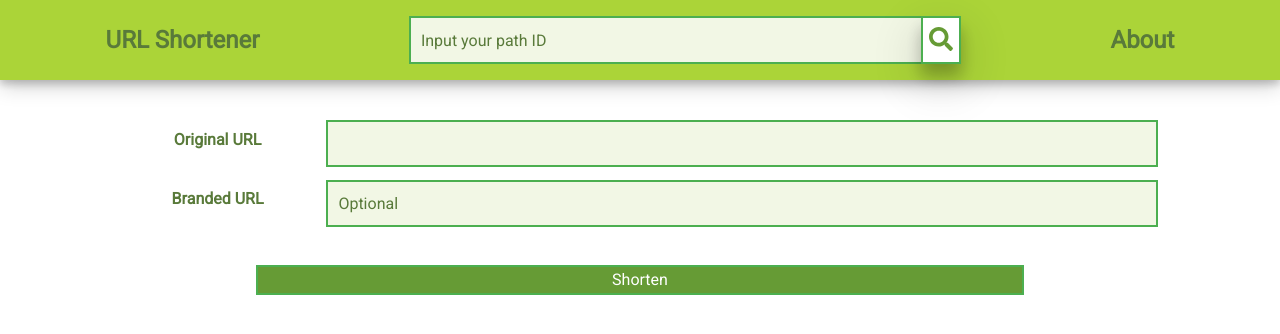
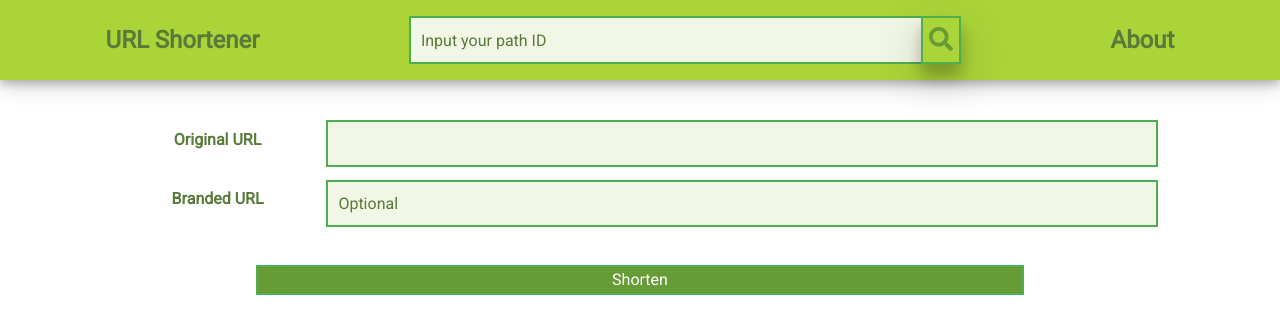
Before and after one commit to peilin97/ge-dun-peilin-guo-a3-client-cs5610, a React (Create React App) app: page / in a window 1280 px wide. In both pictures the pointer is over the button 940 px from the left and 40 px from the top of the page. Shown: the top 334 px of the page. Built offline with nearby package versions, Linux system fonts and the light colour scheme.

Commit message:
fix button background color

```diff
--- a/src/home/home.css
+++ b/src/home/home.css
@@ -121,7 +121,6 @@
 }
 
 .copyButton {
-    background-color: white;
     border: 0;
     font-weight: bold;
     cursor: pointer;
--- a/src/index.css
+++ b/src/index.css
@@ -85,7 +85,7 @@ button{
 }
 
 button:hover {
-  background-color:  white;
+  background-color: transparent;
   color: rgb(102, 155, 53);
   box-shadow: 0 12px 16px 0 rgba(0,0,0,0.24), 0 17px 50px 0 rgba(0,0,0,0.19);
 }
```
